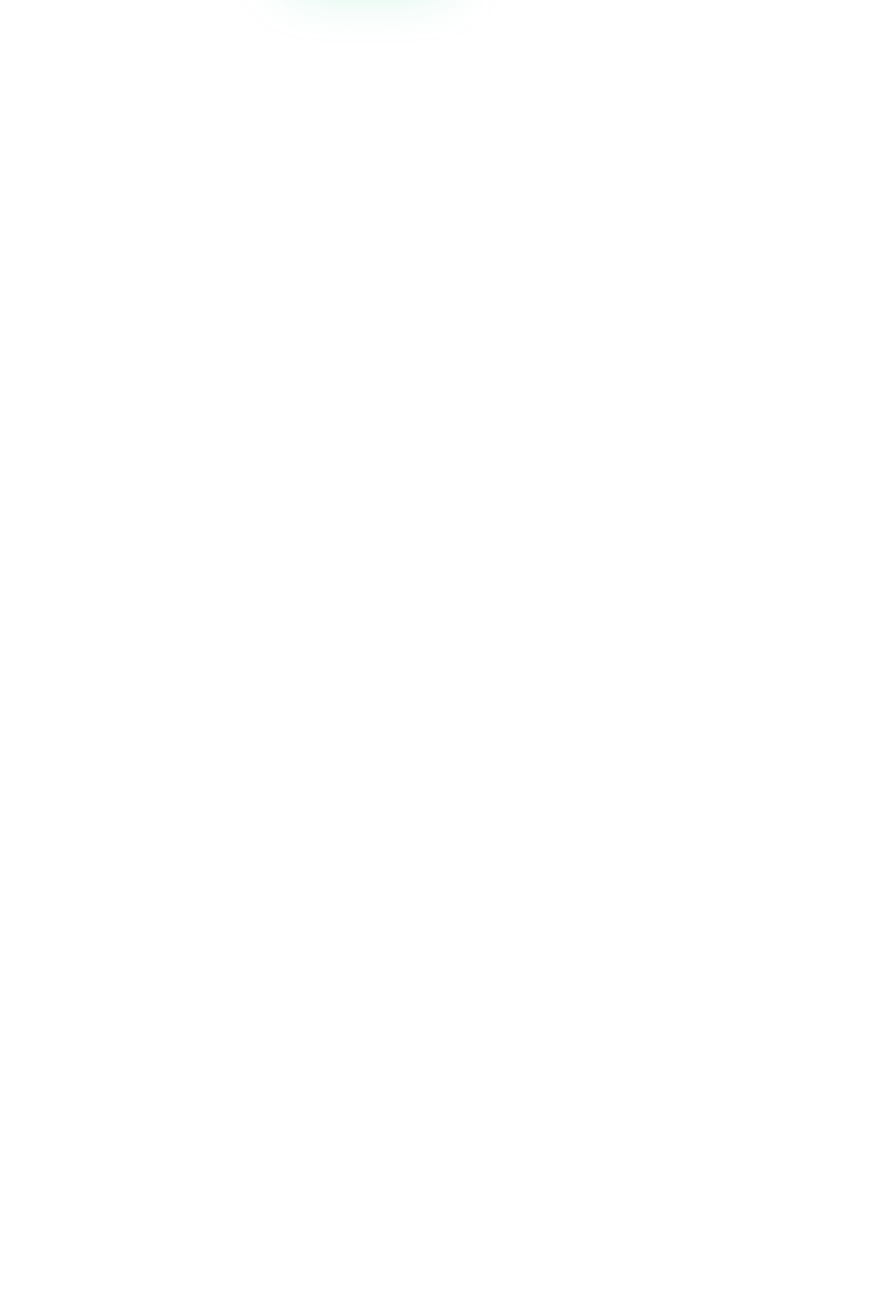
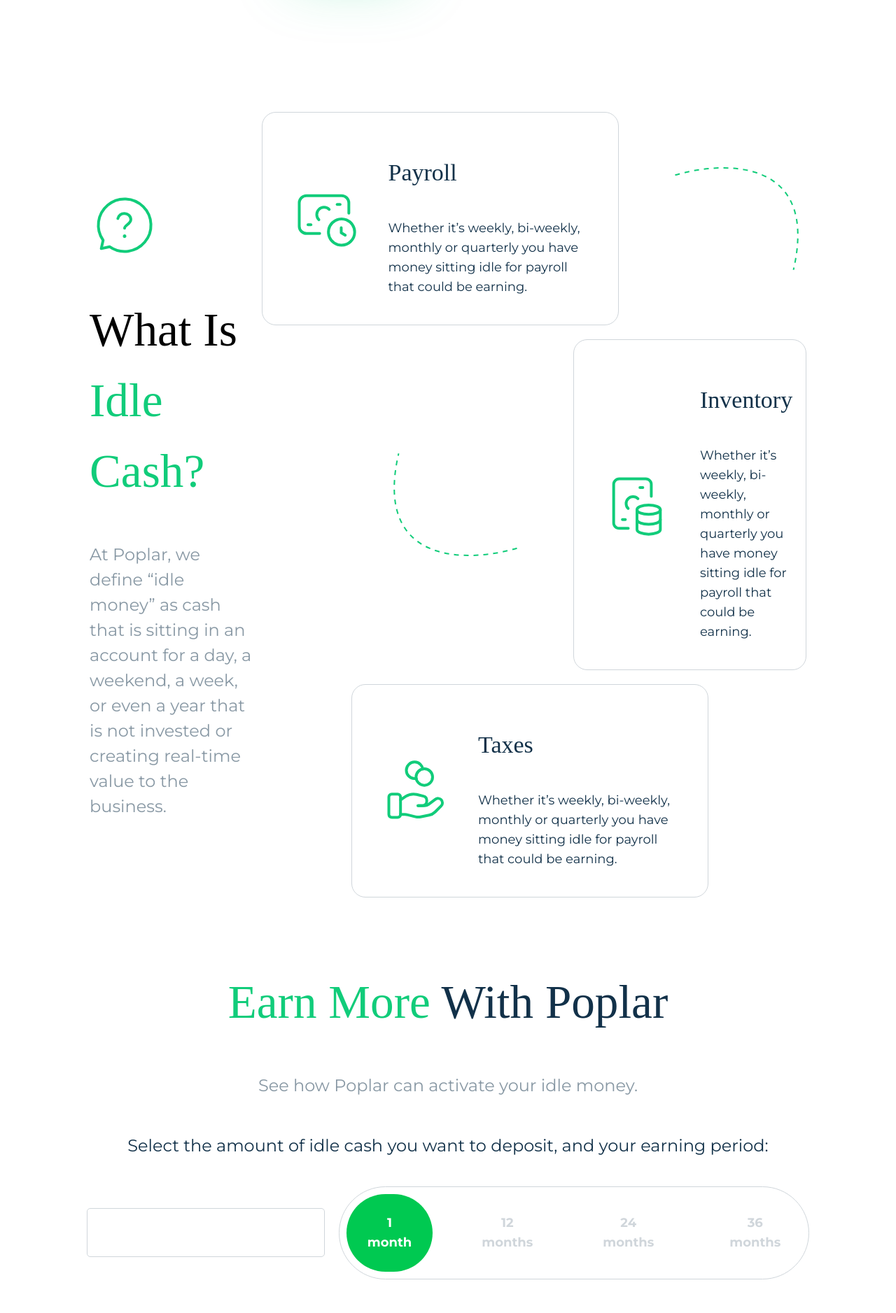
Before and after one commit to Rafay9908/poplar, a React (Vite) app: page / in a window 1280 px wide. Shown: the part 880-2757 px from the top of the page at 70% size. Built offline with nearby package versions, Linux system fonts and the light colour scheme; a web font is replaced by a local one.

Commit message:
Debug Card Section

```diff
--- a/src/components/Footer.jsx
+++ b/src/components/Footer.jsx
@@ -5,7 +5,7 @@ import logo from '../assets/poplar-logo-footer.svg'
 function Footer() {
   return (
     <>
-    <div className='bg-[#0A283F] p-[100px]'>
+    <div className='bg-[#0A283F] py-[100px] px-[30px] xl:px-[100px]'>
     <div className='container'>
       <div className='flex items-center text-center flex-col'>
         <img src={logo} alt="" />
--- a/src/components/Header.jsx
+++ b/src/components/Header.jsx
@@ -12,9 +12,9 @@ function Header() {
 
   useEffect(() => {
     if (isOpen) {
-      document.body.classList.add("overflow-y-hidden");
+      document.body.classList.add("overflow-hidden");
     } else {
-      document.body.classList.remove("overflow-y-hidden");
+      document.body.classList.remove("overflow-hidden");
     }
 
   }, [isOpen])
@@ -55,7 +55,7 @@ function Header() {
       </div>
       </div>
 
-        <ul className={`${isOpen? "" : "hidden"} h-[calc(100vh-170px)] bg-white  flex-col items-center justify-center gap-[40px] text-center flex transition`}>
+        <ul className={`${isOpen? "" : "hidden"} h-[calc(100vh-170px)] bg-white  flex-col items-center justify-center gap-[40px] text-center flex transition xl:hidden`}>
           {navItems.map((item) => (
             <li key={item}  className="cursor-pointer text-[#123149] text-2xl hover:text-[#11CC7A] transition">{item}</li>
           ))}
--- a/src/index.css
+++ b/src/index.css
@@ -23,9 +23,33 @@
 }
 
 
-
 @media (max-width: 386px) {
     .header-heading {
         font-size: 55px;
     }
 }
+
+@media (max-width: 640px) {
+    .image-margin {
+        margin-top: 850px;
+    }
+}
+
+
+@media (max-width: 400px) {
+    .image-margin {
+        margin-top: 650px;
+    }
+}
+
+/* Chrome, Safari, Edge, Opera */
+input::-webkit-outer-spin-button,
+input::-webkit-inner-spin-button {
+  -webkit-appearance: none;
+  margin: 0;
+}
+
+/* Firefox */
+input[type=number] {
+  -moz-appearance: textfield;
+}
--- a/src/pages/Home.jsx
+++ b/src/pages/Home.jsx
@@ -9,6 +9,8 @@ import heroBgMobile from '../assets/hero-bg-mobile.svg'
 import markIcon from "../assets/mark-icon.svg";
 
 import payIcon from "../assets/pay-icon.svg";
+import inventoryIcon from '../assets/inventory.svg'
+import taxesIcon from '../assets/taxes.svg'
 import linkIcon from "../assets/link.svg";
 
 import clip from "../assets/bg-clip.svg";
@@ -33,7 +35,8 @@ function Home() {
   return (
     <>
       <Header />
-      <div className="mb-[2000px]">
+
+      <div className="mb-[30px]">
         <div className="container">
           <div className="flex flex-col lg:flex-row items-center">
             <div className="w-[100%] lg:w-[50%] text-center lg:text-left">
@@ -77,72 +80,69 @@ function Home() {
               </div>
             </div>
 
-            <img className="hidden lg:block lg:w-[50%]" src={heroImage} alt="" />
+            <img className="hidden lg:block lg:w-[55%]" src={heroImage} alt="" />
 
           </div>
         </div>
-        <div className="mt-[86px] mb-[30px] relative">
-          <img className="absolute w-[100%] right-0 lg:hidden" src={heroBgMobile} alt="" />
+        <div className="mt-[86px] relative ">
+          <img className="absolute max-w-[100%] w-[552px] md:w-[680px] right-0 lg:hidden" src={heroBgMobile} alt="" />
         </div>
       </div>
 
-      {/* <div className="my-[200px]">
+      <div className="sm:mt-[900px] md:mt-[1050px] lg:mt-[0px] xl:mt-[200px] xl:mb-[100px] mb-[56px]  relative image-margin">
         <div className="container">
-          <div className="flex items-center">
-            <div className="w-[35%]">
-              <img src={markIcon} alt="" />
-              <h3 className="font-arbutus text-7xl my-[50px]">
-                What is <br />
+          <div className="flex flex-col xl:flex-row items-center">
+            <div className="mb-[40px] xl:mb-[0px] flex flex-col items-center xl:items-start w-[100%] xl:w-[35%]">
+              <img className="w-[100px]" src={markIcon} alt="" />
+              <h3 className="text-center lg:text-left font-arbutus text-[clamp(48px,5.25vw,72px)] my-[50px]">
+                What Is <br />
                 <span className="text-[#11CC7A] leading-[110%]">
-                  {" "}
-                  idle cash?
+                  Idle Cash?
                 </span>
               </h3>
-              <p className="text-2xl text-[#123149] leading-[150%]">
+              <p className="text-center xl:text-left text-2xl text-[#8898A4] leading-[150%]">
                 At Poplar, we define “idle money” as cash that is sitting in an
                 account for a day, a weekend, a week, or even a year that is not
                 invested or creating real-time value to the business.
               </p>
             </div>
 
-            <div className="flex flex-col items-center">
+            <div className="flex flex-col items-center ">
 
               <div className="flex gap-20">
-                <div className="w-[510px] border-[#D0D6DB] border-solid border rounded-[20px] p-[40px] flex">
+                <div className="w-[100%] xl:w-[510px] border-[#D0D6DB] border-solid border rounded-[20px] p-[40px] flex flex-col lg:flex-row items-center">
                   <img src={payIcon} alt="" />
-                  <div className="pl-[40px]">
-                    <h4 className="text-[34px] text-[#123149]">payroll</h4>
+                  <div className="lg:pl-[40px] text-center lg:text-left">
+                    <h4 className="text-[34px] text-[#123149] font-arbutus mt-[20px] mb-[40px]">Payroll</h4>
                     <p className="text-lg text-[#123149] ">
                       Whether it’s weekly, bi-weekly, monthly or quarterly you
                       have money sitting idle for payroll that could be earning.
                     </p>
                   </div>
                 </div>
-                <img src={linkIcon} alt="" />
+                <img className="hidden xl:block" src={linkIcon} alt="" />
               </div>
 
-              <div className="flex gap-20 pl-[200px] my-[20px]">
-                <img src={linkIcon} className="rotate-180" alt="" />
-                <div className="w-[510px] border-[#D0D6DB] border-solid border rounded-[20px] p-[40px] flex">
-                  <img src={payIcon} alt="" />
-                  <div className="pl-[40px]">
-                    <h4 className="text-[34px] text-[#123149]">payroll</h4>
+              <div className="flex gap-20 xl:pl-[200px] my-[40px] lg:my-[20px]">
+                <img src={linkIcon} className="rotate-180 hidden xl:block" alt="" />
+                <div className="w-[100%] xl:w-[510px] border-[#D0D6DB] border-solid border rounded-[20px] p-[40px] flex flex-col lg:flex-row items-center">
+                  <img className="w-[100px]" src={inventoryIcon} alt="" />
+                  <div className="text-center lg:text-left lg:pl-[40px]">
+                    <h4 className="text-[34px] text-[#123149] font-arbutus mt-[20px] mb-[40px]">Inventory</h4>
                     <p className="text-lg text-[#123149] ">
-                      Whether it’s weekly, bi-weekly, monthly or quarterly you
-                      have money sitting idle for payroll that could be earning.
+                    Whether it’s weekly, bi-weekly, monthly or quarterly you have money sitting idle for payroll that could be earning.
                     </p>
                   </div>
                 </div>
               </div>
 
               <div>
-                <div className="w-[510px] border-[#D0D6DB] border-solid border rounded-[20px] p-[40px] flex">
-                  <img src={payIcon} alt="" />
-                  <div className="pl-[40px]">
-                    <h4 className="text-[34px] text-[#123149]">payroll</h4>
+                <div className="w-[100%] xl:w-[510px] border-[#D0D6DB] border-solid border rounded-[20px] p-[40px] flex flex-col lg:flex-row items-center">
+                  <img className="w-[100px]" src={taxesIcon} alt="" />
+                  <div className="text-center lg:text-left lg:pl-[40px]">
+                    <h4 className="text-[34px] text-[#123149] font-arbutus mt-[20px] mb-[40px]">Taxes</h4>
                     <p className="text-lg text-[#123149] ">
-                      Whether it’s weekly, bi-weekly, monthly or quarterly you
-                      have money sitting idle for payroll that could be earning.
+                    Whether it’s weekly, bi-weekly, monthly or quarterly you have money sitting idle for payroll that could be earning.
                     </p>
                   </div>
                 </div>
@@ -150,36 +150,36 @@ function Home() {
             </div>
           </div>
         </div>
-      </div> */}
+      </div>
 
-      {/* <div>
+      <div>
         <div className="container">
-          <div className="flex flex-col items-center">
-            <h3 className="text-[#123149] font-arbutus text-[72px]">
+          <div className="flex flex-col items-center text-center">
+            <h3 className="text-[#123149] font-arbutus text-[clamp(48px,5.25vw,72px)]">
               <span className="text-[#11CC7A]">Earn More</span> With Poplar
             </h3>
-            <p className="text-lg text-[#123149] leading-[150%] my-[50px]">
+            <p className="text-2xl text-[#8898A4] leading-[150%] my-[50px]">
               See how Poplar can activate your idle money.
             </p>
-            <p className="mb-[50px] text-[#123149] leading-[150%]">
+            <p className="mb-[40px] text-2xl text-[#123149] leading-[150%]">
               Select the amount of idle cash you want to deposit, and your
               earning period:
             </p>
 
-            <div className="flex items-center">
+            <div className="flex flex-col xl:flex-row items-center">
               <input
-                type="text"
-                className="text-[#123149] text-[32px] border border-solid border-[#D0D6DB] outline-none rounded-[5px] px-[70px] py-[10px] w-[340px] font-bold mr-[20px]"
+                type="number"
+                className="text-[#123149] text-[32px] border border-solid border-[#D0D6DB] outline-none rounded-[5px] px-[70px] py-[10px] w-[340px] font-bold mr-[20px] xl:mb-[0px] mb-[20px]"
               />
 
-              <div className="rounded-[85px] border border-solid border-[#D0D6DB] flex gap-[40px] py-[10px] px-[10px]">
+              <div className="rounded-0 xl:rounded-[85px] border border-solid border-[#D0D6DB] flex gap-[40px] py-[10px] px-[10px] flex-wrap justify-center xl:flex-nowrap xl:justify-baseline">
                 {options.map((option, index) => (
                   <button
                     className={`${
                       option === selected
-                        ? "bg-green-500 py-[27.5px] px-[30px] text-white"
+                        ? "bg-green-500 py-[23.5px] xl:py-[27.5px] px-[40px] xl:px-[30px] text-white"
                         : "text-[#D0D6DB]"
-                    } transiton rounded-[85px] cursor-pointer last:ml-2 py-[27.5px] px-[30px] text-lg font-bold`}
+                    } transiton rounded-[15px] xl:rounded-[85px] cursor-pointer last:ml-2 py-[27.5px] px-[40px] xl:px-[30px] text-lg font-bold`}
                     onClick={() => setSelected(option)}
                   >
                     {option}
@@ -189,20 +189,20 @@ function Home() {
             </div>
           </div>
         </div>
-      </div> */}
+      </div>
 
-      {/* <div className="mt-[50px]">
+      <div className="mt-[50px]">
         <div className="container">
-          <div className="flex flex-row  justify-between relative">
-            <div className="bg-[#11CC7A] w-[49%] max-w-[705px] py-10 px-[38px] rounded-[50px]">
+          <div className="flex flex-col xl:flex-row justify-between relative">
+            <div className="bg-[#11CC7A] w-[100%] xl:w-[49%] xl:max-w-[705px] py-10 px-[38px] rounded-[50px] mb-[40px] xl:mb-[0px]">
               <div className="flex items-center">
                 <img src={poplarCard} alt="#" />
-                <p className="pl-5 text-5xl text-[#FFFFFF] font-arbutus">
+                <p className="pl-5 text-[36px] xl:text-[48px] text-[#FFFFFF] font-arbutus">
                   Poplar account
                 </p>
               </div>
 
-              <p className="text-2xl leading-[150%] text-white py-[30px]">
+              <p className="text-[20px] xl:text-2xl leading-[150%] text-white py-[30px]">
                 Accounts that earn based on your businesses needs.
               </p>
               <div className="bg-[#58DBA2] h-[1px] mb-[30px]"></div>
@@ -214,13 +214,13 @@ function Home() {
               </div>
 
               <div>
-                <div className="flex justify-between flex-row w-[66%]">
-                  <div className="">
+                <div className="flex justify-between flex-col xl:flex-row  xl:w-[66%]">
+                  <div className="flex items-center xl:items-start xl:block">
                     <p className="text-white text-lg leading-[80%]">In 36 months you will have</p>
                     <p className="text-6xl font-arbutus text-white mt-[10px]">$115,763</p>
                   </div>
 
-                  <div>
+                  <div className="flex xl:block">
                     <p className="text-white text-lg leading-[80%]">APY</p>
                     <p className="text-6xl font-arbutus text-white mt-[10px]">5%</p>
                   </div>
@@ -241,7 +241,7 @@ function Home() {
             </div>
 
 
-            <div className="bg-[#F3F5F6] w-[49%] max-w-[705px] py-10 px-[38px] rounded-[50px]">
+            <div className="bg-[#F3F5F6] w-[100%] xl:w-[49%] xl:max-w-[705px] py-10 px-[38px] rounded-[50px]">
               <div>
                 <p className="pl-5 text-5xl text-[#123149] font-arbutus">
                   Checking account
@@ -289,14 +289,14 @@ function Home() {
 
           </div>
         </div>
-      </div> */}
+      </div>
 
-      {/* <div className="mt-[100px]">
+      <div className="mt-[100px]">
         <div className="container">
           <div>
             <div className="flex items-center justify-between mb-[30px]">
               <h3 className="font-arbutus text-[72px] text-[#123149]">How It Works</h3>
-              <p className="text-[#8898A4] text-lg leading-[150%] font-normal text-right">Automatically Invest All Unused Cash Anywhere, <br /> Anytime In Traditional and Novel Markets.</p>
+              <p className="text-[#8898A4] text-lg leading-[150%] font-normal text-right">Automatically Invest All Unused Cash Anywhere, Anytime In Traditional and Novel Markets.</p>
             </div>
 
             <img src={dashboard} alt="" />
@@ -334,9 +334,9 @@ function Home() {
             </div>
           </div>
         </div>
-      </div> */}
+      </div>
 
-      {/* <div className="my-[240px]">
+      <div className="my-[240px]">
         <div className="container relative">
         <img className="absolute top-[-200px] left-[-100px] z-[-1]" src={blob} alt="" />
           <div className="z-1 h-[453px] bg-[#11CC7A] rounded-[80px]">
@@ -348,9 +348,9 @@ function Home() {
                 </div>
           </div>
         </div>
-      </div> */}
+      </div>
 
-      {/* <div>
+      <div>
         <div className="container">
         <div className="flex items-center justify-between mb-[30px]">
               <h3 className="font-arbutus leading-[100%] text-[72px] text-[#123149]">Safe & <br /> <span className="text-[#11CC7A]"> Accessible</span></h3>
@@ -389,9 +389,9 @@ function Home() {
             </div>
         </div>
 
-      </div> */}
+      </div>
 
-      {/* <div className="pt-[30px] pb-[100px]">
+      <div className="pt-[30px] pb-[100px]">
         <div className="container text-center flex flex-col items-center gap-[40px]">
           <h3 className="font-arbutus text-7xl text-[#0a283f]">ready to <span className="text-[#11cc7a]">learn more?</span></h3>
           <p className="text-[#84939F] text-2xl leading-[150%]">With Poplar’s Yield as a Service, businesses can invest their idle cash, <br /> turning their cash from a cost center to a profit center.</p>
@@ -409,7 +409,7 @@ function Home() {
                 </a>
           </div>
         </div>
-      </div> */}
+      </div>
 
       <Footer />
     </>
```
Also changed, not shown: src/assets/inventory.svg (added), src/assets/taxes.svg (added).
